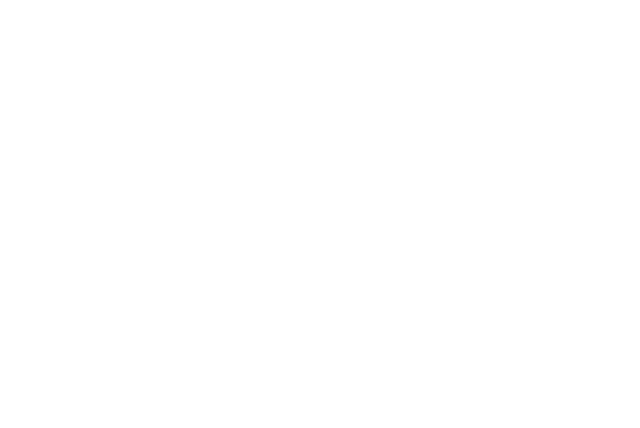
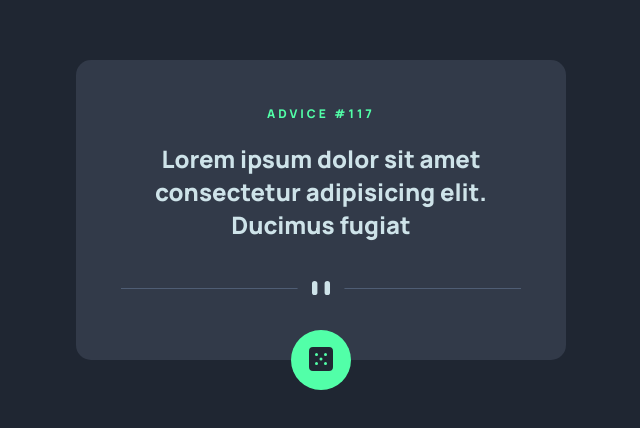
Before and after one commit to kardahim/advice-generator-app, a React (Create React App) app: page / in a window 1280 px wide. Shown: the part 190-618 px from the top of the page, without its empty margins (319-959 px from the left). Built offline with nearby package versions, Linux system fonts and the light colour scheme.

Commit message:
desktop style complete

```diff
--- a/src/App.tsx
+++ b/src/App.tsx
@@ -2,10 +2,16 @@
 
 // components
 import Advice from './components/advice/index'
+import Attribution from './components/advice/index'
+
+// global style
+import './style.scss'
 
 function App() {
   return (
     <div className="App">
+      <Advice />
+      {/* <Attribution /> */}
     </div>
   );
 }
--- a/src/components/advice/index.tsx
+++ b/src/components/advice/index.tsx
@@ -1,8 +1,21 @@
 import React from 'react'
+import './style.scss'
+
+// assetx
+import divider_desktop from '../../assets/pattern-divider-desktop.svg'
+import divider_mobile from '../../assets/pattern-divider-mobile.svg'
+import dice from '../../assets/icon-dice.svg'
 
 function index() {
     return (
-        <div>index</div>
+        <div className='advice'>
+            <div className='advice__number'>advice #117</div>
+            <div className='advice__text'>
+                Lorem ipsum dolor sit amet consectetur adipisicing elit. Ducimus fugiat
+            </div>
+            <div className='advice__divider'><img src={divider_desktop} alt="divider desktop icon" className='advice__divider__img' /></div>
+            <button className='advice__button'><img src={dice} alt="dice icon" /></button>
+        </div>
     )
 }
 
--- a/src/components/advice/style.scss
+++ b/src/components/advice/style.scss
@@ -0,0 +1,76 @@
+// colors
+$accent-color: hsl(150, 100%, 66%);
+$text-color: hsl(193, 38%, 86%);
+$unknown-color: hsl(217, 19%, 38%);
+$card-color: hsl(217, 19%, 24%);
+
+// fonts
+$ff: 'Manrope', sans-serif;
+$fw: 800;
+$fs-body: 24px;
+$fs-number: 12px;
+
+.advice {
+    // dimensions
+    width: 490px;
+    height: 300px;
+    padding: 45px;
+    border-radius: 15px;
+
+    background-color: $card-color;
+
+    // fonts
+    font-family: $ff;
+    font-weight: $fw;
+    text-align: center;
+
+    position: relative;
+
+    .advice__number {
+        // fonts
+        color: $accent-color;
+        text-transform: uppercase;
+        font-size: $fs-number;
+        letter-spacing: 3px;
+    }
+
+    .advice__text {
+        // fonts
+        color: $text-color;
+        font-size: $fs-body;
+
+        padding-top: 20px;
+        padding-bottom: 37px;
+    }
+
+    .advice__divider {
+
+        .advice__divider__img {
+            width: 100%;
+        }
+    }
+
+    .advice__button {
+        // shape
+        border-radius: 100%;
+        width: 60px;
+        height: 60px;
+        border: none;
+
+        position: absolute;
+        left: 0;
+        right: 0;
+        margin: 0 auto;
+        bottom: -10%;
+
+        background-color: $accent-color;
+
+        // hover
+        cursor: pointer;
+
+        &:hover {
+            box-shadow: $accent-color 0 0 30px -2px;
+            ;
+        }
+    }
+}
--- /dev/null
+++ b/src/components/advice/utils.ts
@@ -0,0 +1,3 @@
+export function getAdvide() {
+    return 'lorem ipsum'
+}
--- /dev/null
+++ b/src/style.scss
@@ -0,0 +1,17 @@
+$body-background-color: hsl(218, 23%, 16%);
+
+* {
+    margin: 0;
+    padding: 0;
+    box-sizing: border-box;
+}
+
+.App {
+    background: $body-background-color;
+    min-height: 100vh;
+
+    // flex
+    display: flex;
+    justify-content: center;
+    align-items: center;
+}
```
